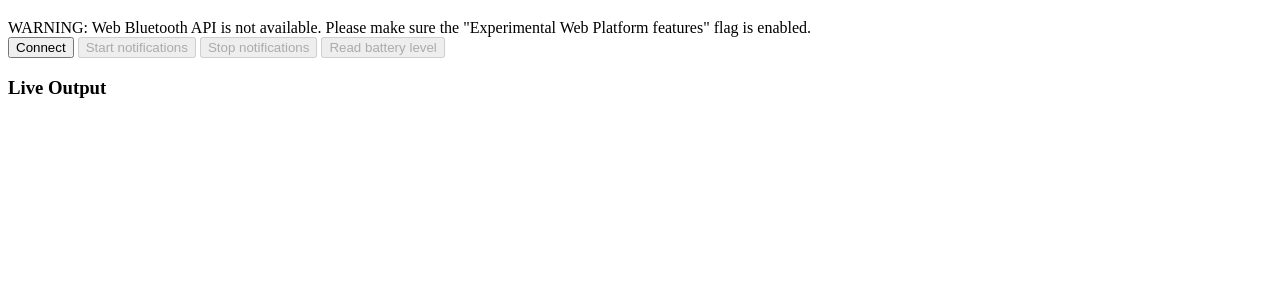
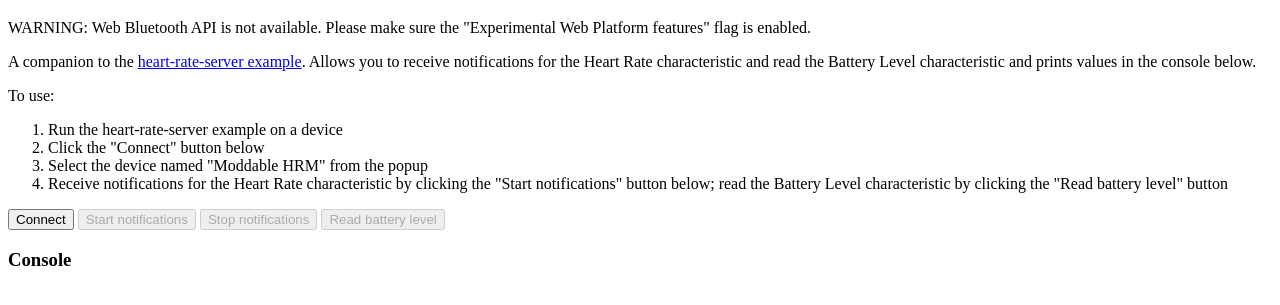
Before and after one commit to lprader/web-bluetooth, a plain HTML site: page hrm-battery/index.html in a window 1280 px wide. Shown: the part 61-366 px from the top of the page. Drawn offline with Linux system fonts and the light colour scheme.

Commit message:
add instructions

```diff
--- a/hrm-battery/index.html
+++ b/hrm-battery/index.html
@@ -10,6 +10,15 @@
 		<!-- Error messages appear here if user isn't using Chrome/doesn't have Web Bluetooth enabled -->
 		<div id="error"></div>
 
+		<p>A companion to the <a href="https://github.com/Moddable-OpenSource/moddable/tree/public/examples/network/ble/heart-rate-server">heart-rate-server example</a>. Allows you to receive notifications for the Heart Rate characteristic and read the Battery Level characteristic and prints values in the console below.</p>
+		<p>To use:</p>
+		<ol>
+			<li>Run the heart-rate-server example on a device</li>
+			<li>Click the "Connect" button below</li>
+			<li>Select the device named "Moddable HRM" from the popup</li>
+			<li>Receive notifications for the Heart Rate characteristic by clicking the "Start notifications" button below; read the Battery Level characteristic by clicking the "Read battery level" button
+		</ol>
+
 		<form>
 			<button id="connect">Connect</button>
 			<button id="startNotifications" disabled>Start notifications</button>
@@ -18,7 +27,7 @@
 		</form>
 
 		<!-- Log -->
-		<h3>Live Output</h3>
+		<h3>Console</h3>
 		<div id="output" class="output">
 			<div id="content"></div>
 			<div id="status"></div>
```
Also changed, not shown: health-thermometer/index.html (+9 -1 lines), hrm-chart/index.html (+8 -0 lines), hrm/index.html (+9 -1 lines), wifi-connection/index.html (+10 -1 lines).
